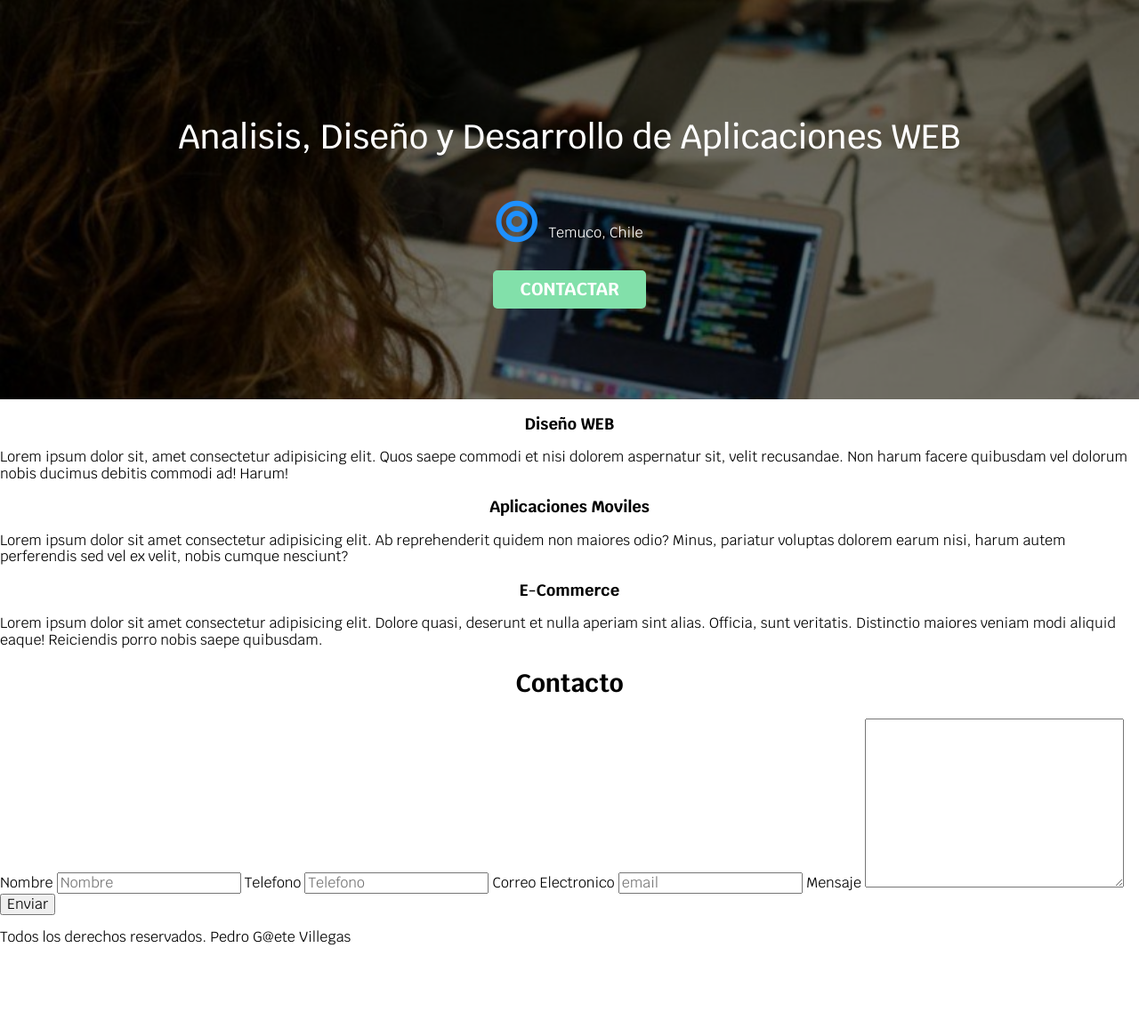
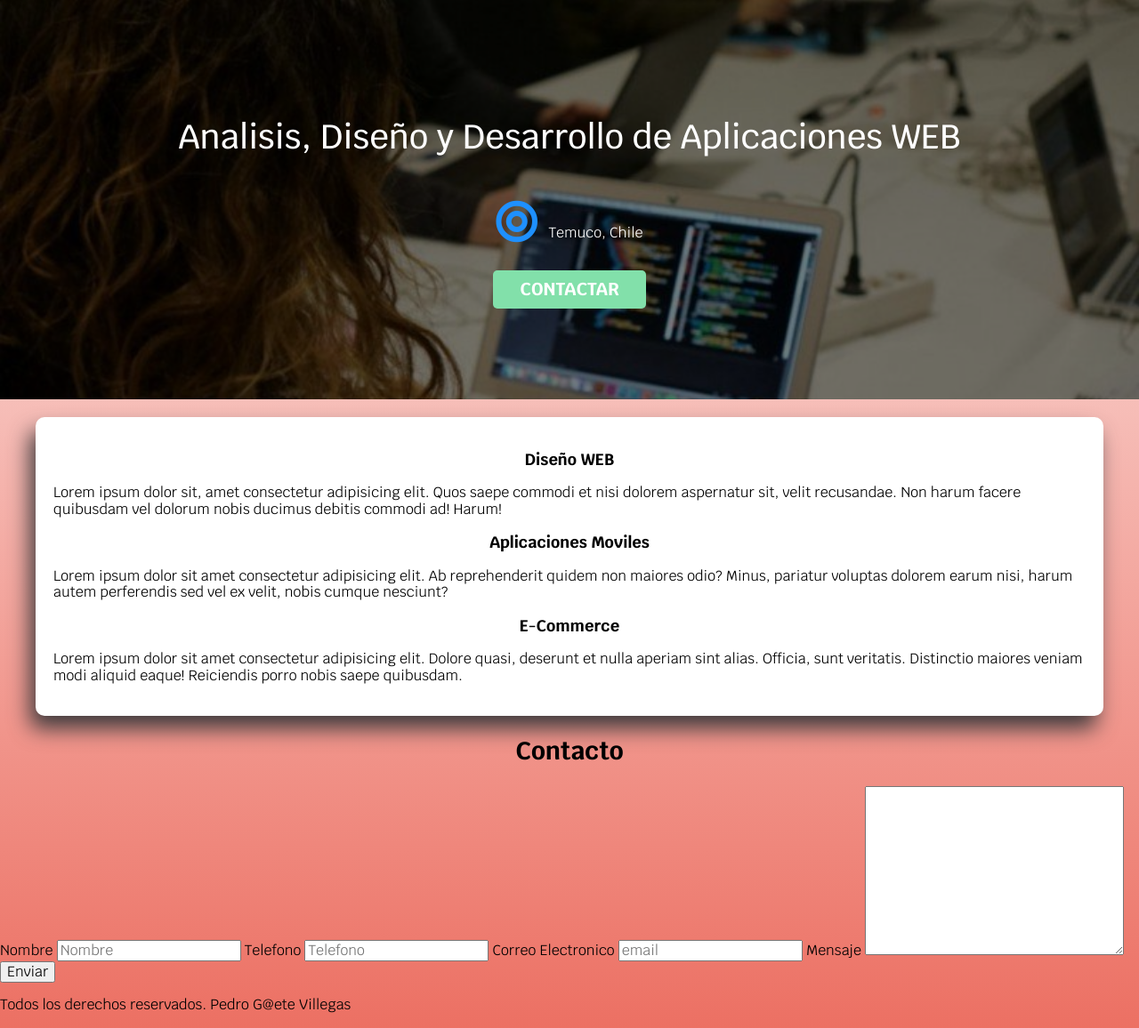
Before and after one commit to orionpgaete/DesaWEB2021, a PHP site: page / in a window 1280 px wide. Shown: the part 139-1295 px from the top of the page at 89% size. Before the commit the page ends 1202 px from the top, so only its background shows below. Run offline with PHP 8.4, Linux system fonts and the light colour scheme.

Commit message:
clase 30-9

```diff
--- a/Freelance/css/estilo.css
+++ b/Freelance/css/estilo.css
@@ -20,6 +20,21 @@ html{
 body{
     font-size: 16px;  /* 1em = 10px */
     font-family: 'Krub', sans-serif;
+    background-image: linear-gradient(to top, var(--primario)  0%, var(--blanco) 100% );
+}
+
+.contenedor{
+    max-width: 120rem;
+    margin: 0 auto;
+}
+
+.sombra{
+    -webkit-box-shadow: -7px 15px 24px -1px rgba(61,59,61,1);
+    -moz-box-shadow: -7px 15px 24px -1px rgba(61,59,61,1);
+    box-shadow: -7px 15px 24px -1px rgba(61,59,61,1);
+    background-color: var(--blanco);
+    padding: 2rem;
+    border-radius: 1rem;
 }
 
 h1{
@@ -112,6 +127,7 @@ h1, h2, h3{
     height: 450px;
 
     position: relative;
+    margin-bottom: 2rem;
 }
 
 .contenido-hero{
--- a/Freelance/index.html
+++ b/Freelance/index.html
@@ -38,11 +38,10 @@
             </div>
             <a class="boton" href="contacto.html">Contactar</a>
 
-
         </div>
     </section>
 
-
+<main class="contenedor sombra">
     <!--contenido servicios-->
     <div>
         <h3>Diseño WEB</h3>
@@ -57,7 +56,7 @@
         <p>Lorem ipsum dolor sit amet consectetur adipisicing elit. Dolore quasi, deserunt et nulla aperiam sint alias. Officia,
             sunt veritatis. Distinctio maiores veniam modi aliquid eaque! Reiciendis porro nobis saepe quibusdam.</p>
     </div>
-
+</main>
     <!--Formulario de Contactos-->
     <div>
         <h2>Contacto</h2>
```
Lines whose indentation alone changed are shown as unchanged.
